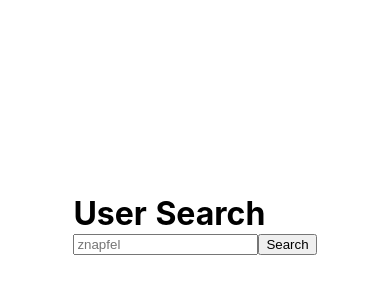
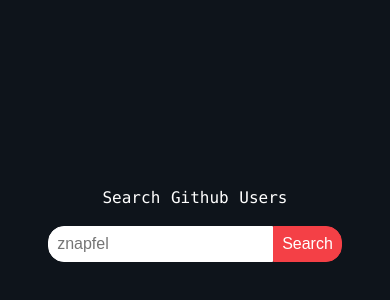
Before and after one commit to znapfel/github-api, a Nuxt app: page / in a window 390 px wide. Shown: the part 198-498 px from the top of the page. Built offline with nearby package versions, Linux system fonts and the light colour scheme.

Commit message:
more styles

```diff
--- a/components/Pagination.vue
+++ b/components/Pagination.vue
@@ -1,5 +1,5 @@
 <template>
-  <div>
+  <div class="pagination">
     <a :href="previousUrl" :aria-disabled="page <= 1">Previous</a>
     <a :href="nextUrl" :aria-disabled="page >= pageCount">Next</a>
   </div>
@@ -35,8 +35,17 @@
 </script>
 
 <style>
+.pagination {
+  display: flex;
+  justify-content: center;
+}
+
+.pagination a {
+  padding: 1rem;
+}
 a[aria-disabled='true'] {
-  color: grey;
+  color: var(--accent-color);
   pointer-events: none;
+  text-decoration: none;
 }
 </style>
--- a/components/SearchBar.vue
+++ b/components/SearchBar.vue
@@ -1,9 +1,46 @@
 <template>
   <form action="/search" method="get">
-    <label for="search"></label>
-    <input id="search" type="text" name="q" placeholder="znapfel" />
-    <input type="submit" value="Search" />
+    <label for="search">Search Github Users</label>
+    <span>
+      <input
+        id="search"
+        type="text"
+        aria-label="Search Github Users"
+        name="q"
+        placeholder="znapfel"
+      />
+      <input type="submit" value="Search" />
+    </span>
   </form>
 </template>
 
-<style></style>
+<style>
+form {
+  display: flex;
+  flex-direction: column;
+}
+
+form label {
+  text-align: center;
+}
+form span {
+  display: flex;
+  justify-content: center;
+}
+
+form input[type='text'] {
+  border-top-left-radius: 1rem;
+  border-bottom-left-radius: 1rem;
+}
+
+form input[type='submit'] {
+  border-top-right-radius: 1rem;
+  border-bottom-right-radius: 1rem;
+}
+
+@media only screen and (max-width: 300px) {
+  form {
+    flex-direction: column;
+  }
+}
+</style>
--- a/components/SearchResults.vue
+++ b/components/SearchResults.vue
@@ -3,8 +3,18 @@
     <p v-if="$fetchState.pending">Loading users...</p>
     <p v-else-if="$fetchState.error">{{ $fetchState.error.message }}</p>
     <div v-else>
-      <h2>Total Results: {{ searchResults.total_count }}</h2>
-      <!-- <p>{{ JSON.stringify(searchResults) }}</p> -->
+      <h2>
+        <span class="total-results">{{
+          new Intl.NumberFormat('en-US').format(searchResults.total_count)
+        }}</span>
+        Results
+      </h2>
+      <Pagination
+        :page="Number(currentPage)"
+        :total-results="searchResults.total_count"
+        :per-page="Number(perPage)"
+        :q="q"
+      />
       <SearchResult
         v-for="user of searchResults.items"
         :key="user.id"
@@ -29,25 +39,33 @@
       currentPage: this.$nuxt.context.query.page
         ? this.$nuxt.context.query.page
         : 1,
-      perPage: 2,
+      perPage: 10,
       q: this.$nuxt.context.query.q,
     }
   },
   async fetch() {
-    const defaultPostsPerPage = this.perPage || 2
-    const page = this.currentPage || 1
+    const headers = {
+      // eslint-disable-next-line prettier/prettier
+      Authorization: `${process.env.GITHUB_TOKEN}`,
+    }
+
+    const defaultPostsPerPage = this.perPage
+    const page = this.currentPage
     this.searchResults = await fetch(
-      `https://api.github.com/search/users?q=${this.q}&page=${page}&per_page=${defaultPostsPerPage}`
+      `https://api.github.com/search/users?q=${this.q}&page=${page}&per_page=${defaultPostsPerPage}`,
+      {
+        headers,
+      }
     ).then((res) => res.json())
-
-    if (this.searchResults.message) {
-      throw new Error(
-        'Github rate limiting requests. Wait a moment and try again.'
-      )
-    }
-  },
-  watch: {
-    watch: { '$route.query': '$fetch' },
   },
 }
 </script>
+
+<style>
+h2 {
+  text-align: center;
+}
+.total-results {
+  color: var(--accent-color);
+}
+</style>
--- a/layouts/default.vue
+++ b/layouts/default.vue
@@ -1,18 +1,32 @@
 <template>
-  <Nuxt />
+  <div id="search-app">
+    <Nuxt keep-alive />
+  </div>
 </template>
 
 <style>
 html {
-  font-family: 'Source Sans Pro', -apple-system, BlinkMacSystemFont, 'Segoe UI',
-    Roboto, 'Helvetica Neue', Arial, sans-serif;
-  font-size: 16px;
+  font-family: Consolas, 'Andale Mono WT', 'Andale Mono', 'Lucida Console',
+    'Lucida Sans Typewriter', 'DejaVu Sans Mono', 'Bitstream Vera Sans Mono',
+    'Liberation Mono', 'Nimbus Mono L', Monaco, 'Courier New', Courier,
+    monospace;
+  font-size: 1rem;
+  line-height: 1.5;
   word-spacing: 1px;
   -ms-text-size-adjust: 100%;
   -webkit-text-size-adjust: 100%;
   -moz-osx-font-smoothing: grayscale;
   -webkit-font-smoothing: antialiased;
   box-sizing: border-box;
+
+  --accent-color: #f44046;
+  --background-color: #0e141b;
+  --accent-color--alt: #4e40f4;
+  --font-primary: white;
+  --link-color: var(--font-primary);
+  --visited-link-color: var(--accent-color);
+  background: var(--background-color);
+  color: var(--font-primary);
 }
 
 *,
@@ -21,33 +35,41 @@
   box-sizing: border-box;
   margin: 0;
 }
-
-.button--green {
-  display: inline-block;
-  border-radius: 4px;
-  border: 1px solid #3b8070;
-  color: #3b8070;
-  text-decoration: none;
-  padding: 10px 30px;
+label {
+  margin-bottom: 1rem;
+}
+input {
+  padding: 0.5rem;
+  font-size: 1rem;
+  color: var(--background-color);
+  border: 1px solid var(--font-primary);
 }
 
-.button--green:hover {
-  color: #fff;
-  background-color: #3b8070;
+input:focus {
+  outline: 0;
+  border-color: var(--accent-color);
 }
 
-.button--grey {
-  display: inline-block;
-  border-radius: 4px;
-  border: 1px solid #35495e;
-  color: #35495e;
-  text-decoration: none;
-  padding: 10px 30px;
-  margin-left: 15px;
+input[type='submit'] {
+  color: var(--font-primary);
+  background: var(--accent-color);
+  border: 1px solid var(--accent-color);
 }
 
-.button--grey:hover {
-  color: #fff;
-  background-color: #35495e;
+a {
+  color: var(--link-color);
+}
+a:visited {
+  color: var(--visited-link-color);
+}
+
+#search-app {
+  margin: 0 5rem;
+}
+
+@media only screen and (max-width: 600px) {
+  #search-app {
+    margin: 0;
+  }
 }
 </style>
--- a/pages/index.vue
+++ b/pages/index.vue
@@ -1,7 +1,6 @@
 <template>
   <div class="search--home">
     <div>
-      <h1>User Search</h1>
       <SearchBar />
     </div>
   </div>
@@ -11,7 +10,7 @@
 export default {}
 </script>
 
-<style>
+<style scoped>
 .search--home {
   height: 100vh;
   display: flex;
--- a/pages/search.vue
+++ b/pages/search.vue
@@ -3,16 +3,19 @@
     <div class="search-results--header">
       <SearchBar />
     </div>
-    <div class="search-results">
-      <h1>Search Page</h1>
+    <div v-if="$nuxt.context.query.q" class="search-results">
       <SearchResults />
     </div>
   </div>
 </template>
 
+<script>
+export default {}
+</script>
 <style>
 .search-results--header {
   display: flex;
   justify-content: center;
+  padding: 3rem;
 }
 </style>
```
Also changed, not shown: pages/README.md (deleted).
